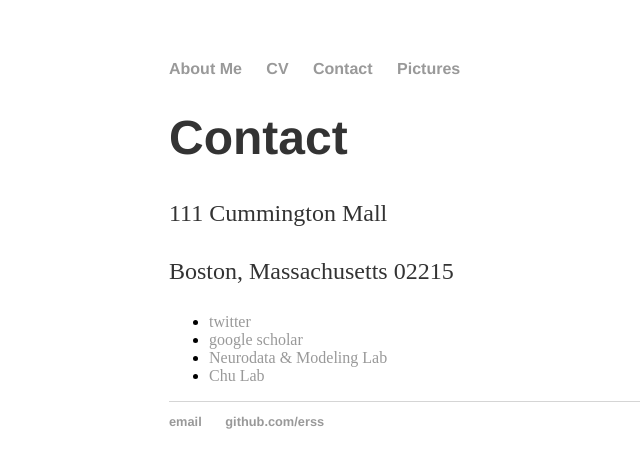
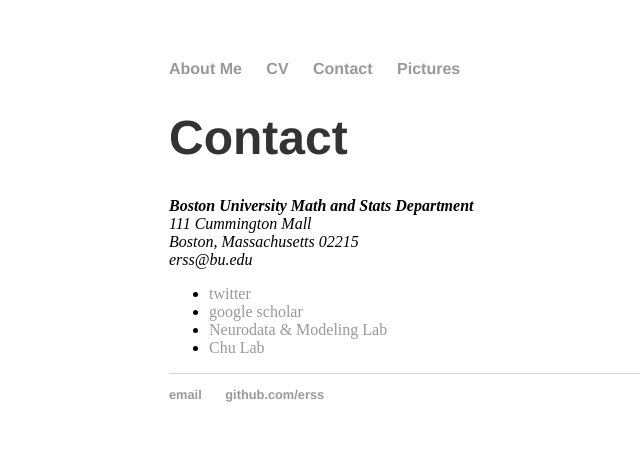
Before and after one commit to erss/erss.github.io, a Jekyll site: the page built from contact/index.html, in a window 1280 px wide. Shown: the top 468 px of the page, without its empty margins (23-663 px from the left). Built offline with Jekyll 4.4.1, drawn with Linux system fonts in a browser that asks for light colours.

Commit message:
Update index.html

```diff
--- a/contact/index.html
+++ b/contact/index.html
@@ -5,8 +5,13 @@ title: Contact Liz Spencer
 
 		<div class="contact">
 			<h1> Contact</h1>
-			<p>111 Cummington Mall </p>
-			<p>Boston, Massachusetts 02215</p>
+
+			<address>
+			<strong>Boston University Math and Stats Department</strong><br>
+			111 Cummington Mall<br>
+			Boston, Massachusetts 02215<br>
+			<span class="obfuscate">erss@bu.edu</span>
+			</address>
 
 			<ul class="contacts">
 				<li><a href="https://twitter.com/lizrspencer">twitter</a></li>
```
